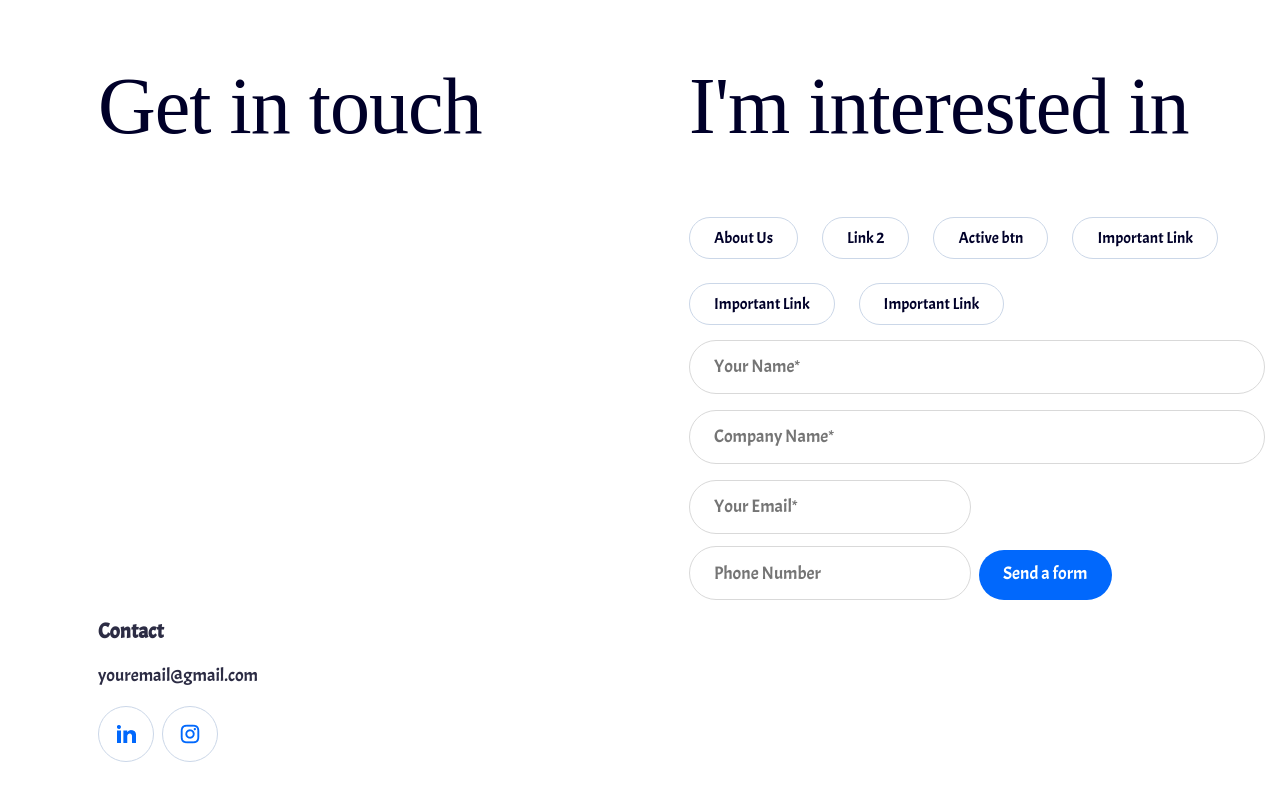
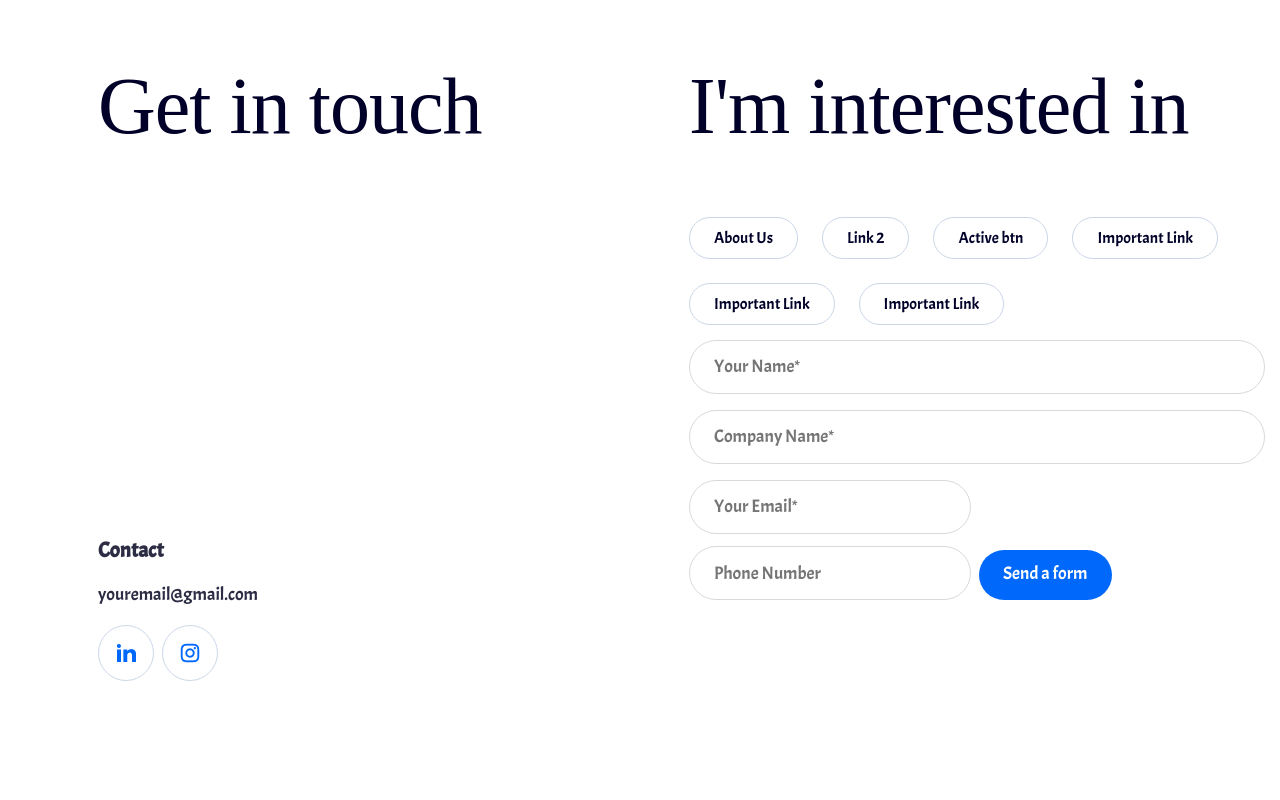
Before and after one commit to Mat203/Web_technologies_HW3, a plain HTML site: page index.html in a window 1280 px wide. Shown: the part 1108-1908 px from the top of the page. Drawn offline with nearby package versions, Linux system fonts and the light colour scheme; a web font is replaced by a local one.

Commit message:
fixed_style

```diff
--- a/style/style.css
+++ b/style/style.css
@@ -198,7 +198,7 @@ select:hover {
     font-style: normal;
     font-weight: 400;
     line-height: 24px;
-    padding-top: 381px;
+    padding-top: 300px;
 }
 
 .form-buttons {
```
